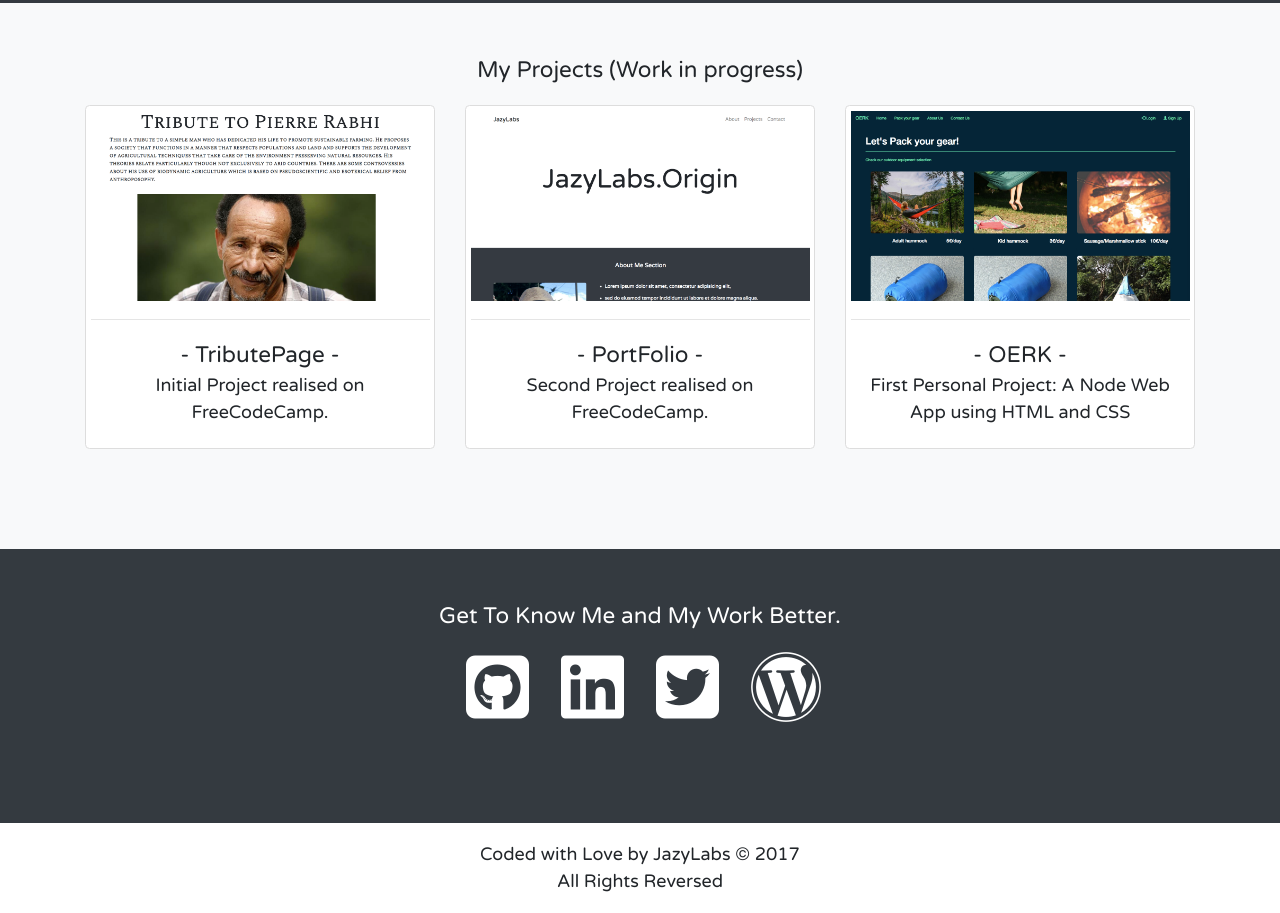
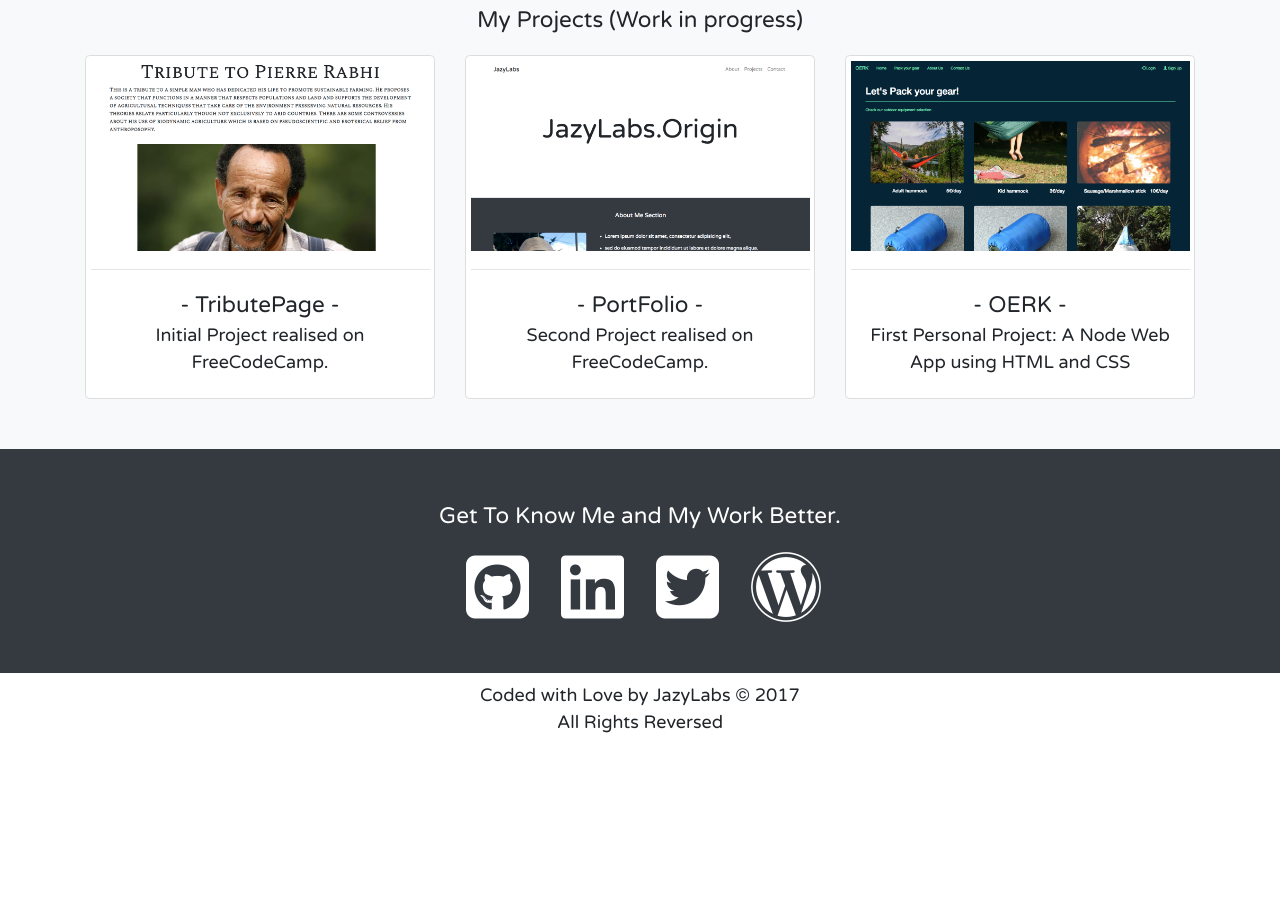
Before and after one commit to yassinej/freeCodeCamp, a plain HTML site: page portFolio/index.html in a window 1280 px wide. Shown: the part 1080-1993 px from the top of the page. After the commit the page ends 1825 px from the top, so only its background shows below. Drawn offline with nearby package versions, Linux system fonts and the light colour scheme.

Commit message:
portFolio - Fixed sections padding

```diff
--- a/portFolio/css/index.css
+++ b/portFolio/css/index.css
@@ -23,7 +23,7 @@ body {
   font-family: 'Varela Round', sans-serif;
 }
 section {
-  padding: 50px 0 100px 0;
+  padding: 50px 0 50px 0;
 }
 header {
   padding: 200px 0;
--- a/portFolio/index.html
+++ b/portFolio/index.html
@@ -124,7 +124,7 @@
         </div>
       </section>
     </div>
-    <footer class="py-3">
+    <footer class="py-2">
       <div class="container">
         <div class="text-center">
             Coded with Love by JazyLabs &copy; 2017
```
